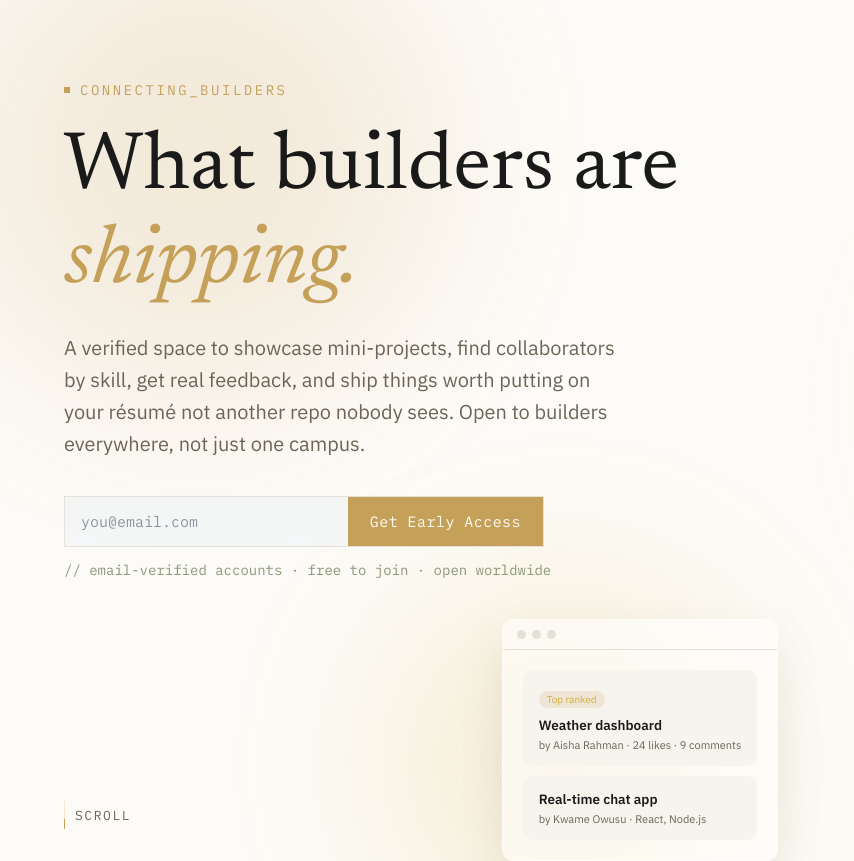
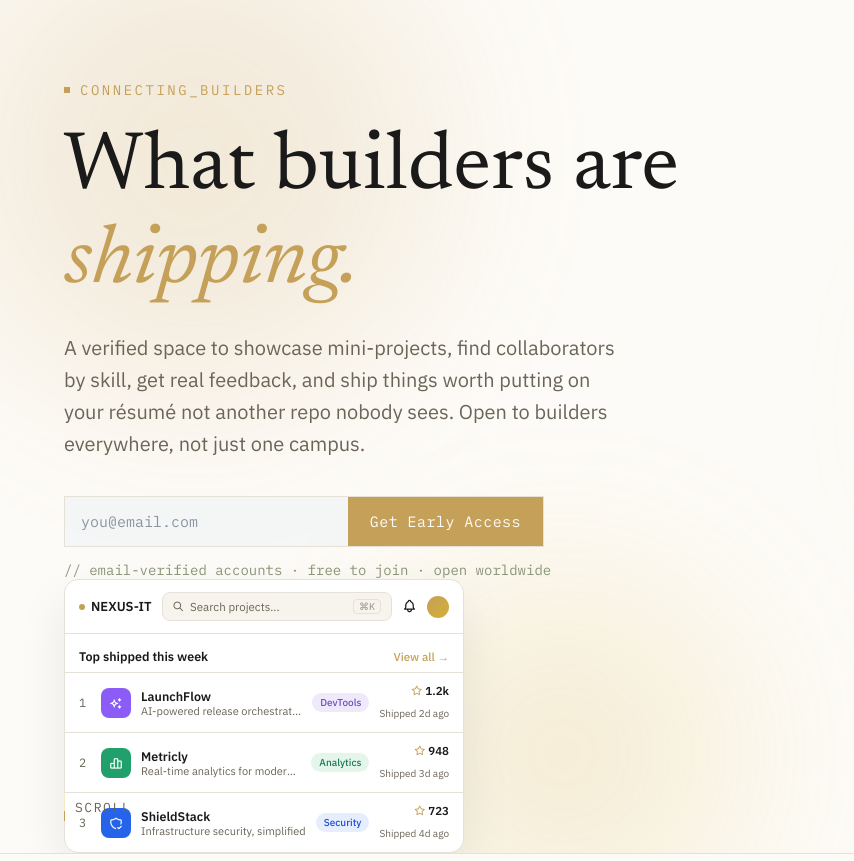
Before and after one commit to mahnoor977/nexus-it, a Next.js app: page / in a window 1280 px wide. Shown: the top 861 px of the page, without its empty margins (0-854 px from the left). Built offline with nearby package versions, Linux system fonts and the light colour scheme; no server answers.

Commit message:
Add hero mockup on landing page

```diff
--- a/pages/index.js
+++ b/pages/index.js
@@ -33,20 +33,57 @@ const bodyHtml = `
         <div class="hero-note">// email-verified accounts · free to join · open worldwide</div>
   </div>
 
-    <div class="hero-mockup glass-card" style="position:relative;z-index:1;">
-    <div class="hero-mockup-bar"><span></span><span></span><span></span></div>
-    <div class="hero-mockup-body">
-      <div class="hero-mockup-card">
-        <span class="hero-mockup-badge">Top ranked</span>
-        <div class="hero-mockup-title">Weather dashboard</div>
-        <div class="hero-mockup-meta">by Aisha Rahman · 24 likes · 9 comments</div>
-      </div>
-      <div class="hero-mockup-card">
-        <div class="hero-mockup-title">Real-time chat app</div>
-        <div class="hero-mockup-meta">by Kwame Owusu · React, Node.js</div>
-      </div>
+    <div class="mock-window" style="position:relative;z-index:1;">
+  <div class="mock-topbar">
+    <div class="mock-brand"><span class="dot"></span>NEXUS-IT</div>
+    <div class="mock-search"><i class="ti ti-search"></i>Search projects... <span class="mock-kbd">⌘K</span></div>
+    <i class="ti ti-bell mock-icon-btn"></i>
+    <div class="mock-avatar"></div>
+  </div>
+  <div class="mock-section-head">
+    <span>Top shipped this week</span>
+    <a href="#">View all →</a>
+  </div>
+  <div class="mock-row">
+    <span class="mock-rank">1</span>
+    <div class="mock-icon" style="background:#8B5CF6;"><i class="ti ti-sparkles"></i></div>
+    <div class="mock-row-text">
+      <div class="mock-row-title">LaunchFlow</div>
+      <div class="mock-row-sub">AI-powered release orchestration</div>
+    </div>
+    <span class="mock-tag" style="background:#EFE9FB;color:#6D4FC4;">DevTools</span>
+    <div class="mock-row-meta">
+      <span class="mock-count"><i class="ti ti-star"></i>1.2k</span>
+      <span class="mock-time">Shipped 2d ago</span>
     </div>
   </div>
+  <div class="mock-row">
+    <span class="mock-rank">2</span>
+    <div class="mock-icon" style="background:#22A06B;"><i class="ti ti-chart-bar"></i></div>
+    <div class="mock-row-text">
+      <div class="mock-row-title">Metricly</div>
+      <div class="mock-row-sub">Real-time analytics for modern teams</div>
+    </div>
+    <span class="mock-tag" style="background:#E4F5EC;color:#1D7A54;">Analytics</span>
+    <div class="mock-row-meta">
+      <span class="mock-count"><i class="ti ti-star"></i>948</span>
+      <span class="mock-time">Shipped 3d ago</span>
+    </div>
+  </div>
+  <div class="mock-row">
+    <span class="mock-rank">3</span>
+    <div class="mock-icon" style="background:#2563EB;"><i class="ti ti-shield-check"></i></div>
+    <div class="mock-row-text">
+      <div class="mock-row-title">ShieldStack</div>
+      <div class="mock-row-sub">Infrastructure security, simplified</div>
+    </div>
+    <span class="mock-tag" style="background:#E6EEFD;color:#1D4ED8;">Security</span>
+    <div class="mock-row-meta">
+      <span class="mock-count"><i class="ti ti-star"></i>723</span>
+      <span class="mock-time">Shipped 4d ago</span>
+    </div>
+  </div>
+</div>
 
   <div class="scroll-cue"><div class="bar"></div>SCROLL</div>
 </section>
--- a/styles/globals.css
+++ b/styles/globals.css
@@ -802,6 +802,78 @@ h1.dash-welcome span{color:var(--tea);}
   display:inline-block;font-size:10px;color:var(--tea-bright);
   background:rgba(184,134,62,0.14);padding:2px 8px;border-radius:999px;margin-bottom:8px;
 }
+.mock-window{
+  max-width:400px;
+  background:var(--panel);
+  border:1px solid var(--line);
+  border-radius:14px;
+  overflow:hidden;
+  box-shadow:0 20px 50px rgba(0,0,0,0.08);
+  font-family:'IBM Plex Sans',sans-serif;
+}
+.mock-topbar{
+  display:flex;align-items:center;gap:10px;
+  padding:12px 14px;border-bottom:1px solid var(--line);
+}
+.mock-brand{
+  font-weight:700;font-size:13px;display:flex;align-items:center;gap:6px;
+  color:var(--text);white-space:nowrap;
+}
+.mock-brand .dot{width:6px;height:6px;background:var(--tea);border-radius:50%;display:inline-block;}
+.mock-search{
+  flex:1;display:flex;align-items:center;gap:6px;
+  background:var(--panel-2);border:1px solid var(--line);
+  border-radius:8px;padding:6px 10px;
+  font-size:11.5px;color:var(--muted);
+}
+.mock-kbd{
+  margin-left:auto;font-size:10px;color:#9C9482;
+  border:1px solid var(--line);border-radius:4px;padding:0 5px;
+  font-family:'IBM Plex Mono',monospace;
+}
+.mock-icon-btn{font-size:15px;color:var(--text);}
+.mock-avatar{
+  width:22px;height:22px;border-radius:50%;
+  background:linear-gradient(135deg,var(--tea),var(--tea-bright));
+  flex-shrink:0;
+}
+.mock-section-head{
+  display:flex;justify-content:space-between;align-items:center;
+  padding:14px 14px 8px;
+  font-size:12.5px;font-weight:600;color:var(--text);
+}
+.mock-section-head a{font-size:11.5px;color:var(--tea);font-weight:500;}
+.mock-row{
+  display:flex;align-items:center;gap:10px;
+  padding:10px 14px;border-top:1px solid var(--line);
+}
+.mock-rank{font-size:12px;color:var(--muted);width:12px;flex-shrink:0;}
+.mock-icon{
+  width:30px;height:30px;border-radius:8px;flex-shrink:0;
+  display:flex;align-items:center;justify-content:center;
+  color:#fff;font-size:14px;
+}
+.mock-row-text{flex:1;min-width:0;}
+.mock-row-title{font-size:12.5px;font-weight:600;color:var(--text);}
+.mock-row-sub{
+  font-size:11px;color:var(--muted);
+  white-space:nowrap;overflow:hidden;text-overflow:ellipsis;
+}
+.mock-tag{
+  font-size:10px;font-weight:500;padding:3px 8px;border-radius:999px;
+  white-space:nowrap;flex-shrink:0;
+}
+.mock-row-meta{text-align:right;flex-shrink:0;}
+.mock-count{
+  display:flex;align-items:center;gap:3px;justify-content:flex-end;
+  font-size:11.5px;font-weight:600;color:var(--text);
+}
+.mock-count i{color:var(--tea);font-size:11px;}
+.mock-time{font-size:10px;color:var(--muted);}
+
+@media(max-width:820px){
+  .mock-window{max-width:100%;}
+}
 
 .faq-section{max-width:720px;margin:0 auto;padding:0 5vw;}
 .faq-item{border-bottom:1px solid var(--line);padding:18px 0;cursor:pointer;}
```
